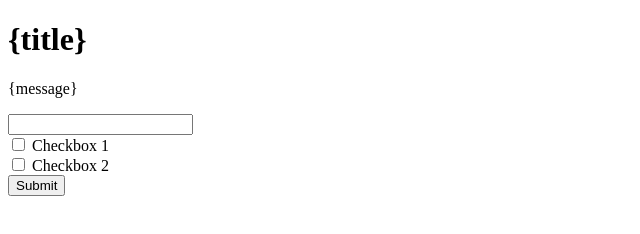
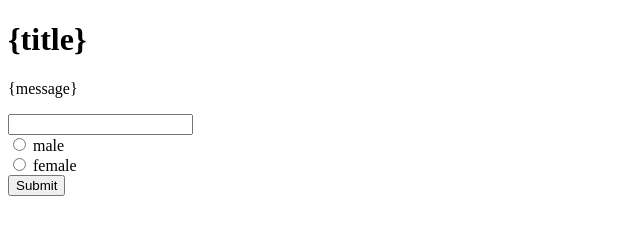
Before and after one commit to grasshopper-dev/py_sample_web_app_002, a plain HTML site: page index.html in a window 1280 px wide. Shown: the full height of the page, 0-640 px from the left. Drawn offline with Linux system fonts and the light colour scheme.

Commit message:
ラジオボタンを実装

```diff
--- a/index.html
+++ b/index.html
@@ -18,12 +18,12 @@
                 <input type="text" name="textfield">
             </div>
             <div>
-                <input type="checkbox" id="ck1" name="check1">
-                <label for="ck1">Checkbox 1</label>
+                <input type="radio" id="r1" name="radio1" value="male">
+                <label for="r1">male</label>
             </div>
             <div>
-                <input type="checkbox" id="ck2" name="check2">
-                <label for="ck2">Checkbox 2</label>
+                <input type="radio" id="r2" name="radio1" value="female">
+                <label for="r2">female</label>
             </div>
             <input type="submit">
         </form>
```
Also changed, not shown: 1 other file.
